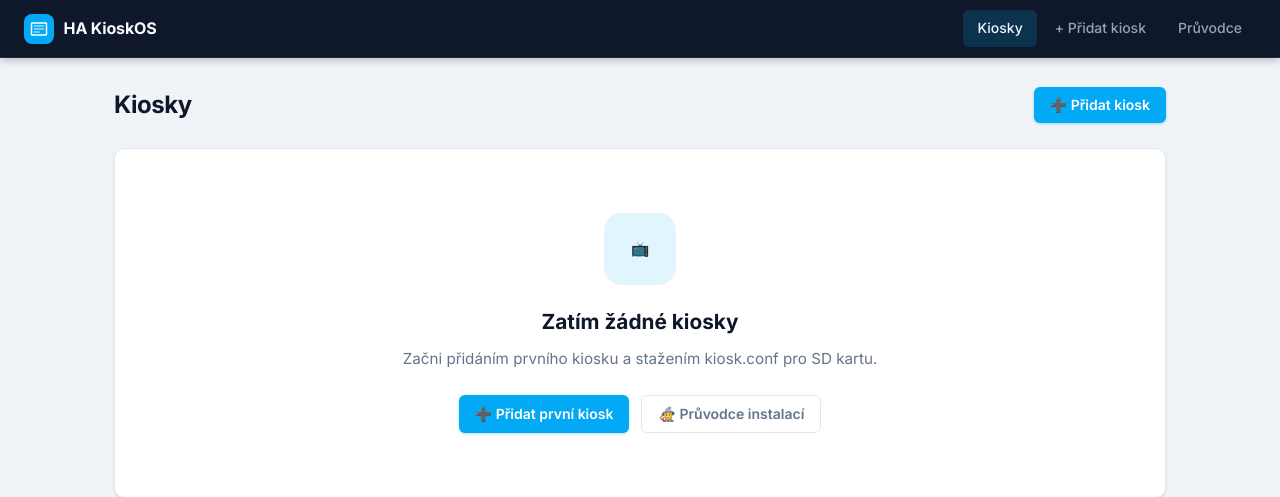
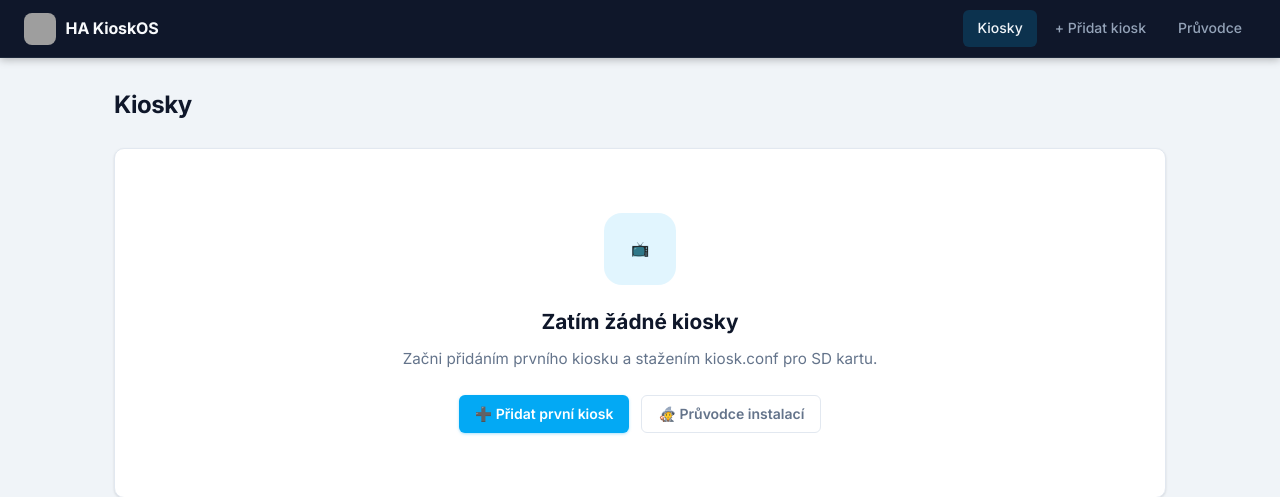
Before and after one commit to romankysely/ha-kiosk-os, a Flask app: page / in a window 1280 px wide. Shown: the top 497 px of the page. Run offline with Flask 3, Linux system fonts and the light colour scheme; parts of the project's set-up code (start-up, migrations or seed data) failed here and were passed over; grey boxes are pictures that could not be loaded.

Commit message:
fix: ikona v navbaru + odstraněno duplicitní tlačítko (v1.0.4)
- navbar: icon.png místo SVG placeholderu
- index.html: odstraněno redundantní tlačítko "Přidat kiosk" (je v nav)

Co-Authored-By: Claude Sonnet 4.6 <noreply@anthropic.com>

```diff
--- a/ha-addon/app/templates/base.html
+++ b/ha-addon/app/templates/base.html
@@ -291,12 +291,7 @@
 <body>
     <nav class="navbar">
         <div class="nav-brand">
-            <div class="nav-logo">
-                <svg viewBox="0 0 24 24" xmlns="http://www.w3.org/2000/svg">
-                    <path d="M21 3H3c-1.1 0-2 .9-2 2v14c0 1.1.9 2 2 2h18c1.1 0 2-.9 2-2V5c0-1.1-.9-2-2-2zm0 16H3V5h18v14z"/>
-                    <path d="M5 7h14v2H5zm0 4h14v2H5zm0 4h8v2H5z" opacity=".6"/>
-                </svg>
-            </div>
+            <img src="{{ url_for('static', filename='icon.png') }}" alt="HA KioskOS" style="width:32px;height:32px;border-radius:8px;object-fit:cover;">
             HA KioskOS
         </div>
         <div class="nav-links">
--- a/ha-addon/app/templates/index.html
+++ b/ha-addon/app/templates/index.html
@@ -4,7 +4,6 @@
 {% block content %}
 <div class="page-header">
     <h1>Kiosky</h1>
-    <a href="{{ url_for('add_kiosk') }}" class="btn btn-primary">➕ Přidat kiosk</a>
 </div>
 
 {% if not kiosks %}
--- a/ha-addon/config.yaml
+++ b/ha-addon/config.yaml
@@ -1,5 +1,5 @@
 name: "HA KioskOS — Kiosk Builder"
-version: "1.0.3"
+version: "1.0.4"
 slug: "ha_kiosk_os"
 description: "Správa HA kiosků — generování kiosk.conf, registrace RPi, status"
 url: "https://github.com/romankysely/ha-kiosk-os"
```
